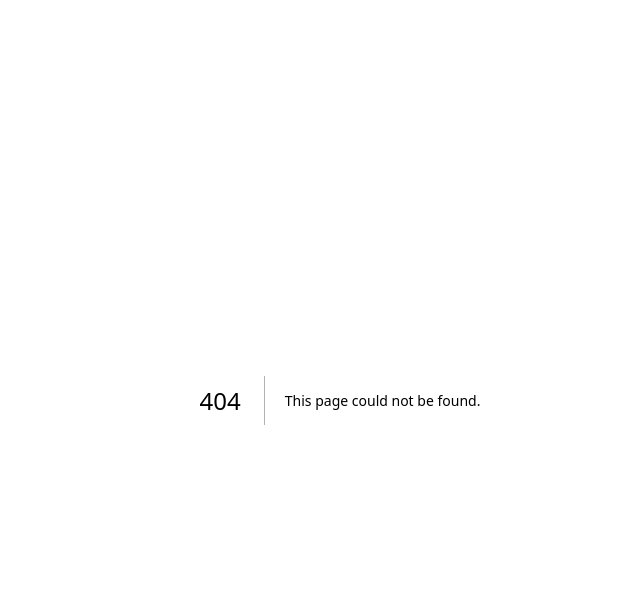
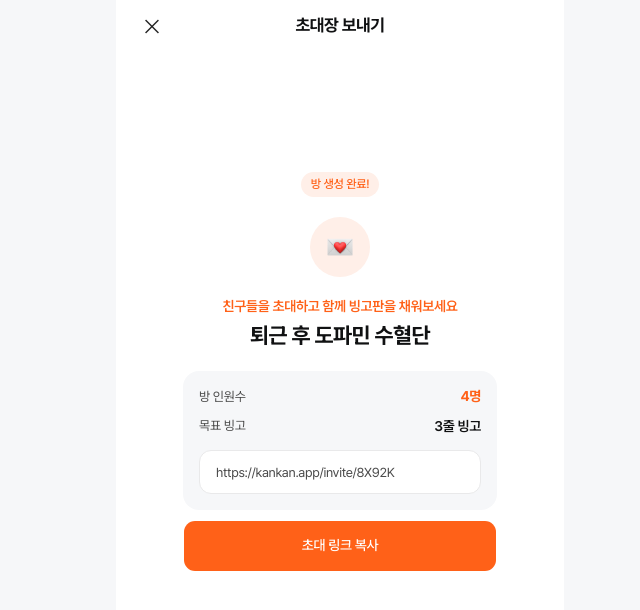
Before and after one commit to Ne-o-rdiary-Hackathon/FE, a Next.js app: page /invitation in a window 1280 px wide. Before the commit this address had no page. Shown: the top 610 px of the page, without its empty margins (300-940 px from the left). Built offline with nearby package versions, Linux system fonts and the light colour scheme.

Commit message:
feat: 초대장 생성 완료 화면 구현 (#8)

```diff
--- /dev/null
+++ b/src/app/invitation/page.tsx
@@ -0,0 +1,5 @@
+import { InvitationScreen } from "@/components/invitation/InvitationScreen";
+
+const InvitationPage = () => <InvitationScreen />;
+
+export default InvitationPage;
--- /dev/null
+++ b/src/components/invitation/InvitationScreen.tsx
@@ -0,0 +1,145 @@
+"use client";
+
+import { useEffect, useRef, useState } from "react";
+import Image from "next/image";
+import { useRouter } from "next/navigation";
+
+import { IcCheck } from "@/components/icons";
+import { Button } from "@/components/ui/button";
+import { Toast } from "@/components/ui/toast";
+
+const MOCK_INVITATION = {
+  roomName: "퇴근 후 도파민 수혈단",
+  memberCount: 4,
+  targetBingo: 3,
+  inviteUrl: "https://kankan.app/invite/8X92K",
+};
+const TOAST_DURATION_MS = 2000;
+
+export const InvitationScreen = () => {
+  const router = useRouter();
+  const [copyResult, setCopyResult] = useState<"success" | "failure" | null>(
+    null
+  );
+  const timerRef = useRef<number | null>(null);
+
+  useEffect(() => {
+    return () => {
+      if (timerRef.current !== null) window.clearTimeout(timerRef.current);
+    };
+  }, []);
+
+  const showCopyResult = (result: "success" | "failure") => {
+    if (timerRef.current !== null) window.clearTimeout(timerRef.current);
+    setCopyResult(result);
+    timerRef.current = window.setTimeout(() => {
+      setCopyResult(null);
+      timerRef.current = null;
+    }, TOAST_DURATION_MS);
+  };
+
+  const handleCopy = async () => {
+    try {
+      if (!navigator.clipboard?.writeText)
+        throw new Error("Clipboard unavailable");
+      await navigator.clipboard.writeText(MOCK_INVITATION.inviteUrl);
+      showCopyResult("success");
+    } catch {
+      showCopyResult("failure");
+    }
+  };
+
+  return (
+    <main className="bg-bg-normal text-text-primary flex min-h-dvh flex-col">
+      <header className="relative flex h-13 shrink-0 items-center justify-center px-5">
+        <button
+          type="button"
+          onClick={() => router.push("/")}
+          aria-label="초대장 닫기"
+          className="focus-visible:outline-primary-normal absolute left-5 flex size-8 items-center justify-center text-lg font-semibold focus-visible:outline-2"
+        >
+          <Image
+            src="/images/invitation/close.png"
+            width={32}
+            height={32}
+            alt=""
+          />
+        </button>
+        <h1 className="body1 font-bold">초대장 보내기</h1>
+      </header>
+
+      <div className="flex flex-1 items-center justify-center px-5 pb-27">
+        <div className="w-full max-w-78.5">
+          <div className="flex flex-col items-center text-center">
+            <span className="bg-primary-light text-primary-normal rounded-pill px-2.5 py-1 text-xs leading-[1.4] font-medium tracking-tight">
+              방 생성 완료!
+            </span>
+            <span className="bg-primary-light mt-5 flex size-15 items-center justify-center rounded-full">
+              <Image
+                src="/images/invitation/envelope.svg"
+                width={26}
+                height={26}
+                alt=""
+              />
+            </span>
+            <div className="mt-5">
+              <p className="body4 text-primary-normal font-semibold">
+                친구들을 초대하고 함께 빙고판을 채워보세요
+              </p>
+              <h2 className="mt-1 text-[1.375rem] leading-[1.4] font-bold tracking-tight">
+                {MOCK_INVITATION.roomName}
+              </h2>
+            </div>
+          </div>
+
+          <div className="mt-5">
+            <div className="bg-bg-gray rounded-16 flex flex-col gap-2.5 p-4">
+              <div className="flex items-center justify-between">
+                <span className="body5 text-text-secondary-1">방 인원수</span>
+                <span className="body4 text-primary-normal font-bold">
+                  {MOCK_INVITATION.memberCount}명
+                </span>
+              </div>
+              <div className="flex items-center justify-between">
+                <span className="body5 text-text-secondary-1">목표 빙고</span>
+                <span className="body4 font-semibold">
+                  {MOCK_INVITATION.targetBingo}줄 빙고
+                </span>
+              </div>
+              <input
+                aria-label="초대 링크"
+                readOnly
+                value={MOCK_INVITATION.inviteUrl}
+                onFocus={(event) => event.currentTarget.select()}
+                className="body5 border-border-1 bg-bg-normal text-text-secondary-1 focus-visible:outline-primary-normal mt-1 h-11 w-full min-w-0 rounded-xl border px-4 focus-visible:outline-2"
+              />
+            </div>
+            <Button
+              type="button"
+              onClick={handleCopy}
+              className="body2 mt-2.5 h-13 w-full rounded-xl font-medium"
+            >
+              초대 링크 복사
+            </Button>
+          </div>
+        </div>
+      </div>
+      {copyResult && (
+        <Toast
+          message={
+            copyResult === "success"
+              ? "링크가 복사 됐습니다."
+              : "복사에 실패했어요"
+          }
+          icon={
+            copyResult === "success" ? (
+              <span className="bg-primary-normal text-text-white flex size-6 items-center justify-center rounded-full">
+                <IcCheck size={16} />
+              </span>
+            ) : undefined
+          }
+        />
+      )}
+    </main>
+  );
+};
--- a/src/components/preferences/PreferenceSelection.tsx
+++ b/src/components/preferences/PreferenceSelection.tsx
@@ -60,6 +60,8 @@ export const PreferenceSelection = () => {
       setStep("bored");
       setCategoryIndex(0);
       window.scrollTo(0, 0);
+    } else {
+      router.push("/invitation");
     }
   };
 
```
Also changed, not shown: public/images/invitation/close.png (added), public/images/invitation/envelope.svg (added).
